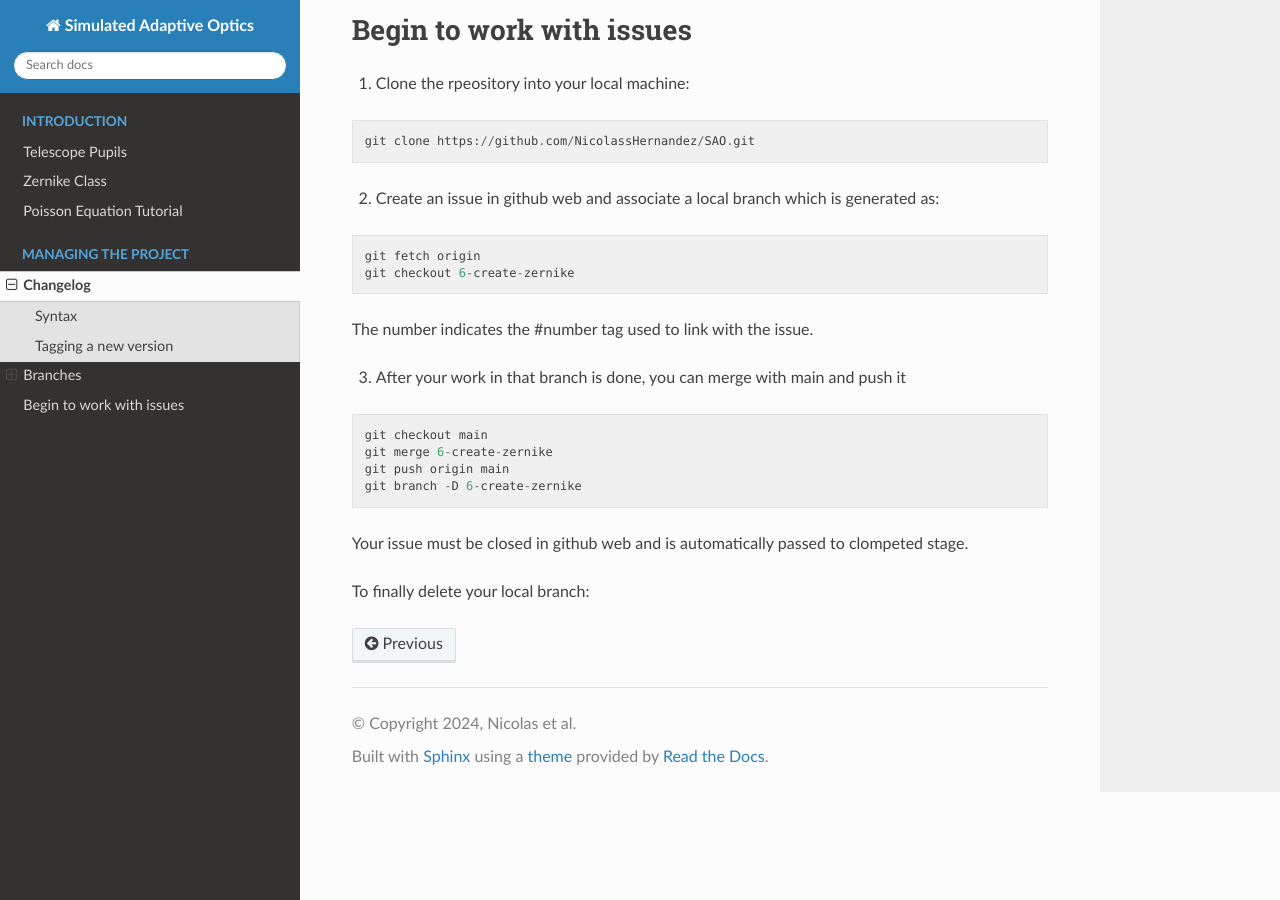
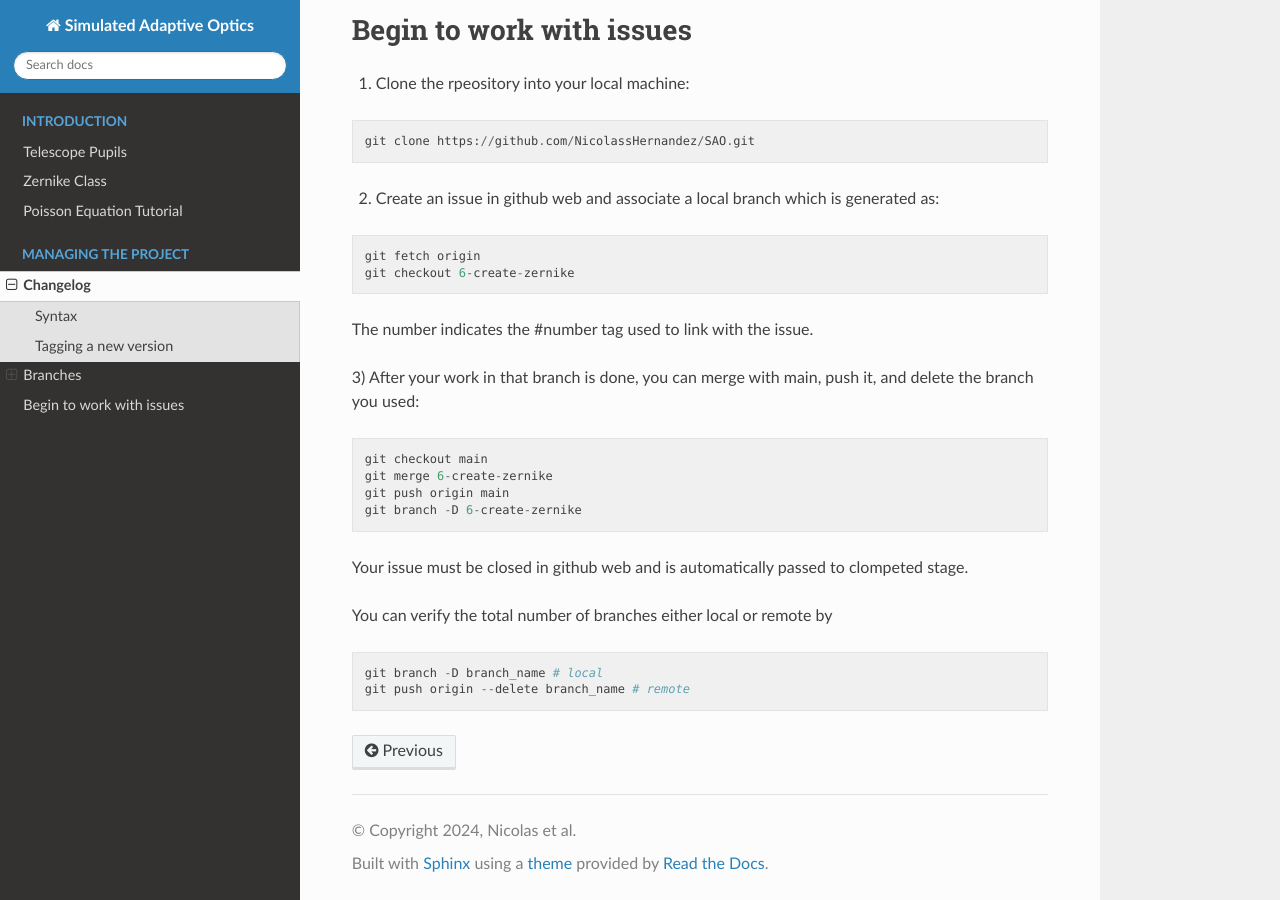
Before and after one commit to NicolassHernandez/SAO, a Sphinx documentation site: the page built from docs/source/additional.rst, in a window 1280 px wide and 900 px high, scrolled down 2564 px. Built offline with Sphinx 7.4.7 and the Read the Docs theme 2.0.0, drawn with Linux system fonts in a browser that asks for light colours.

Commit message:
now is done

```diff
--- a/docs/source/additional.rst
+++ b/docs/source/additional.rst
@@ -137,7 +137,8 @@ Begin to work with issues
 
 The number indicates the #number tag used to link with the issue.
 
-3) After your work in that branch is done, you can merge with main and push it
+3) After your work in that branch is done, you can merge with main, push it, and delete the
+branch you used:
 
 .. code-block:: python
 
@@ -148,4 +149,9 @@ The number indicates the #number tag used to link with the issue.
 
 Your issue must be closed in github web and is automatically passed to clompeted stage.
 
-To finally delete your local branch:
+You can verify the total number of branches either local or remote by
+
+.. code-block:: python
+
+    git branch -D branch_name # local
+    git push origin --delete branch_name # remote
```
Also changed, not shown: 5 other files.
